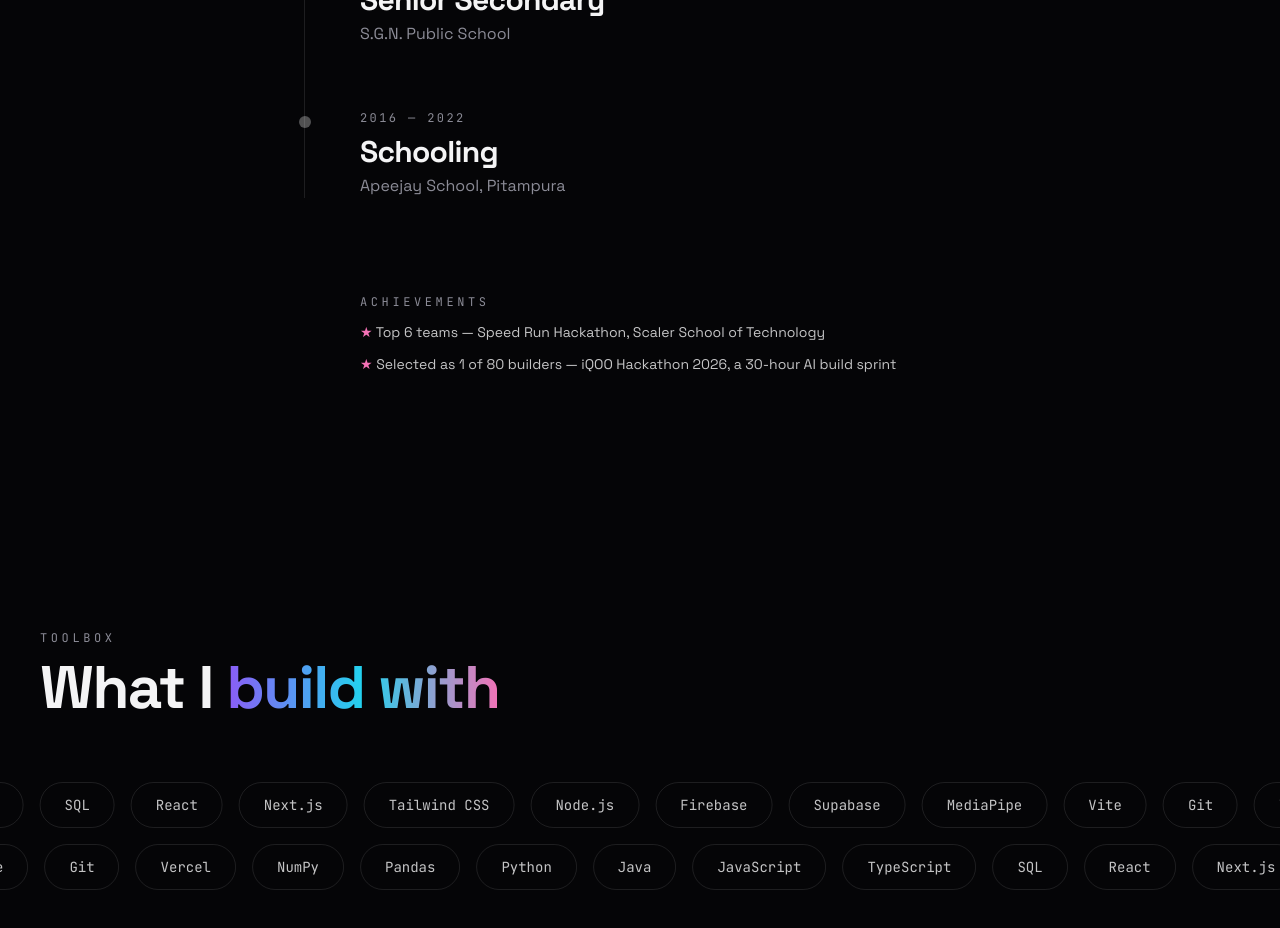
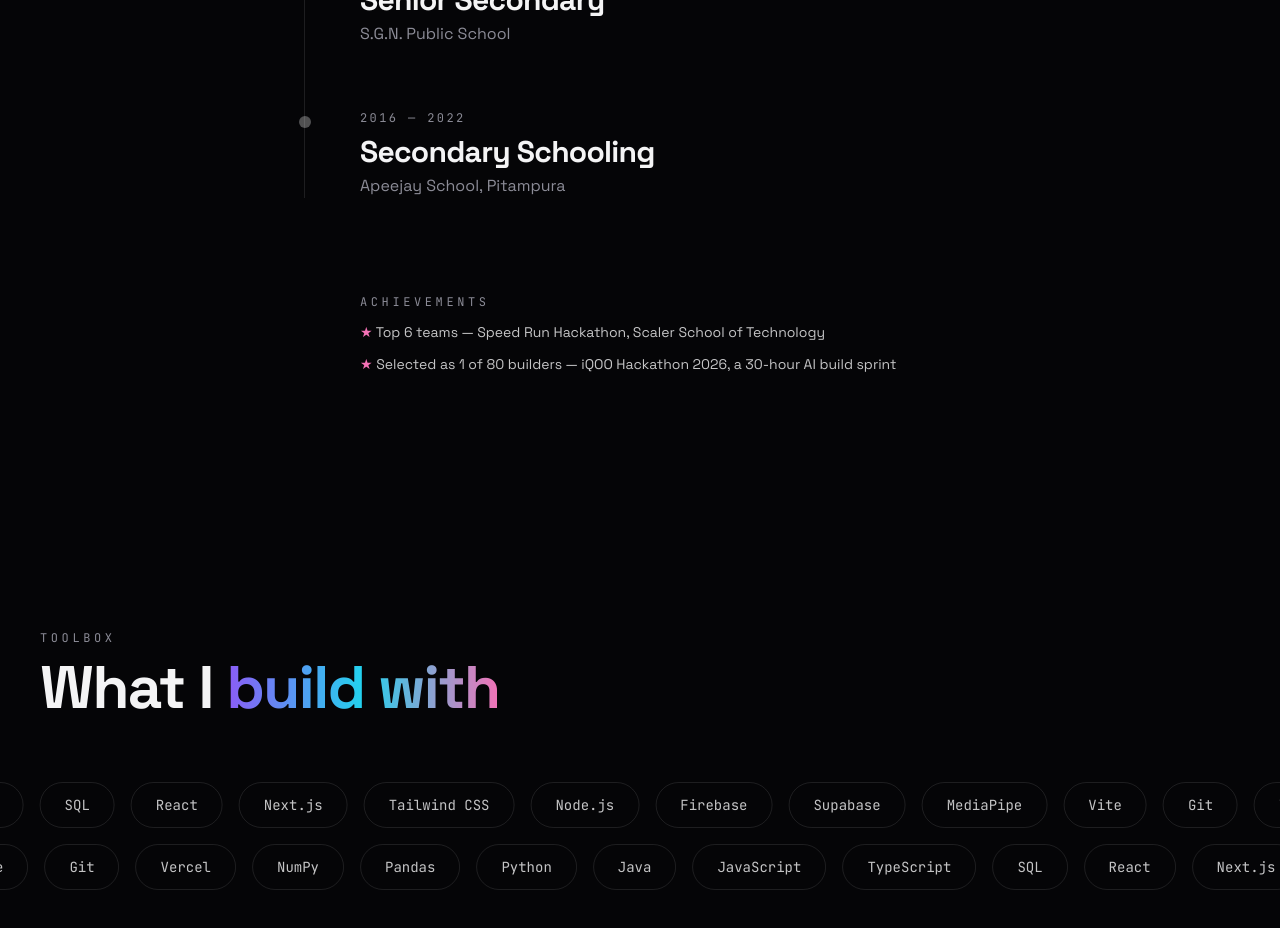
Before and after one commit to Kush-8912/kushagra-portfolio, a Next.js app: page / in a window 1280 px wide. Shown: the part 2680-3608 px from the top of the page. Built offline with nearby package versions, Linux system fonts and the light colour scheme.

Commit message:
Rename Schooling timeline entry to Secondary Schooling

```diff
--- a/src/data/content.ts
+++ b/src/data/content.ts
@@ -95,7 +95,7 @@ export const timeline: TimelineEntry[] = [
   },
   {
     period: "2016 — 2022",
-    title: "Schooling",
+    title: "Secondary Schooling",
     place: "Apeejay School, Pitampura",
     status: "done",
   },
```
